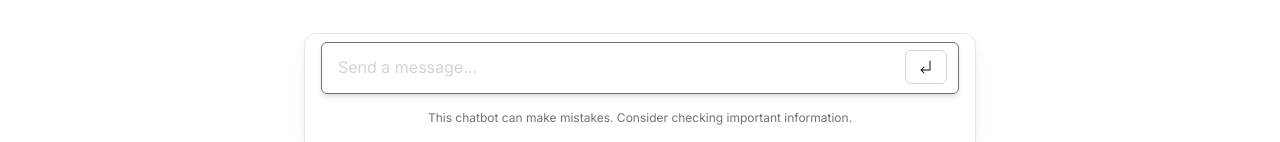
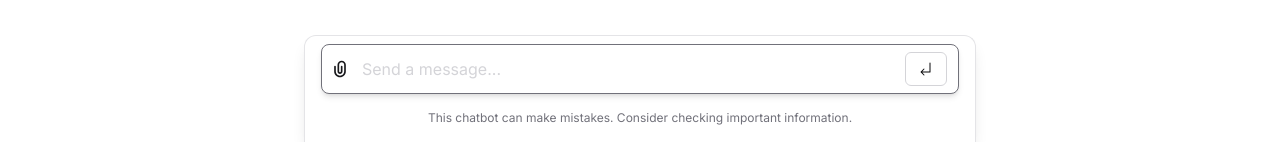
Before and after one commit to aranbruce/ai-chatbot, a Next.js app: page / in a window 1280 px wide. Shown: the part 658-800 px from the top of the page. Built offline with nearby package versions, Linux system fonts and the light colour scheme.

Commit message:
began adding file upload functionality

```diff
--- a/app/components/prompt-form.tsx
+++ b/app/components/prompt-form.tsx
@@ -1,10 +1,8 @@
 import { useRef } from 'react';
-
-// import { useChat } from 'ai/react';
 
 import Textarea from '../components/textarea';
 import Button from '../components/button';
-import Image from 'next/image';
+import UploadButton from "./upload-button";
 
 interface PromptFormProps {
   input: string;
@@ -29,6 +27,8 @@ const PromptForm = ({input, isLoading, scrollUser, handleInputChange, handleSubm
     }
   }
 
+
+
   return (
     <div className="fixed inset-x-0 bottom-0 w-full flex flex-col justify-center items-center">
       {!scrollUser &&
@@ -40,7 +40,8 @@ const PromptForm = ({input, isLoading, scrollUser, handleInputChange, handleSubm
         }
       <div className="md:mx-5 md:max-w-2xl px-4 w-full space-y-4 pb-4 pt-2 shadow-lg md:rounded-t-xl md:border border-t md:border-b-0 border-zinc-200 dark:border-zinc-800 bg-white dark:bg-zinc-950">
         <form ref={formRef} onSubmit={handleSubmit} className="relative">
-          <div className="flex relative max-h-60 w-full grow flex-col rounded-md bg-white dark:bg-zinc-900 border border-zinc-200 dark:border-zinc-700 focus-within:border-zinc-500 focus-within:dark:border-zinc-400 focus-within:shadow-md transition">
+          <div className="flex flex-col relative max-h-60 w-full grow  rounded-lg bg-white dark:bg-zinc-900 border border-zinc-200 dark:border-zinc-700 focus-within:border-zinc-500 focus-within:dark:border-zinc-400 focus-within:shadow-md transition">
+            <UploadButton />
             <Textarea
               placeholder="Send a message..."
               value={input}
@@ -54,7 +55,7 @@ const PromptForm = ({input, isLoading, scrollUser, handleInputChange, handleSubm
               ariaLabel="message"
             />
           </div>
-          <div className="absolute top-2 right-3">
+          <div className="absolute bottom-2 right-3">
             <Button disabled={isLoading} ariaLabel='Send message'>
             {isLoading ? (
                 <div className="animate-spin rounded-full h-4 w-4 border-t-2 border-zinc-950 dark:border-zinc-100"></div>
--- a/app/components/textarea.tsx
+++ b/app/components/textarea.tsx
@@ -25,14 +25,14 @@ const Textarea: FC<TextareaProps>  = ({placeholder, value, onChange, onKeyDown,
         lineHeight = parseFloat(getComputedStyle(textareaRef.current).fontSize) * 1.2;
       }
       const maxHeight = lineHeight * 5;
-      textareaRef.current.style.height = Math.min(textareaRef.current.scrollHeight, maxHeight) + 2 + "px";
+      textareaRef.current.style.height = Math.min(textareaRef.current.scrollHeight, maxHeight) + "px";
     }
   }, [value]);
 
   return (
     <textarea
       ref={textareaRef}
-      className="w-full resize-none bg-transparent pl-4 pr-16 py-3 text-md text-zinc-950 placeholder:text-zinc-300 dark:text-zinc-50 dark:placeholder:text-zinc-700"
+      className="w-full resize-none bg-transparent pl-[40px] pr-16 py-3 text-md text-zinc-950 placeholder:text-zinc-300 dark:text-zinc-50 dark:placeholder:text-zinc-700"
       rows={1}
       inputMode={"text"}
       placeholder={placeholder}
--- /dev/null
+++ b/app/components/upload-button.tsx
@@ -0,0 +1,69 @@
+import {useEffect, useState} from "react";
+
+const UploadButton = () => {
+  const [isLoading, setIsLoading] = useState(false);
+  const [file, setFile] = useState<File | null>(null);
+
+  useEffect(() => {
+    console.log("isLoading: ", isLoading);
+  }, [isLoading]);
+
+  const handleButtonClick = () => {
+    const fileInput = document.getElementById('fileInput');
+    fileInput?.click();
+  }
+
+  const handleFileChange = (event: React.ChangeEvent<HTMLInputElement>) => {
+    const fileInput = event.target as HTMLInputElement;
+    const file = fileInput.files ? fileInput.files[0] : null;
+    console.log("file: ", file?.name);
+    setFile(file);
+    setIsLoading(true);
+    // wait 3 seconds to simulate file upload
+    setTimeout(() => {
+      setIsLoading(false);
+      alert("File uploaded functionality coming soon!");
+    }, 3000);
+
+
+    // send file to /api/file-upload
+    // if (file) {
+    //   const formData = new FormData();
+    //   formData.append('file', file);
+    //   setIsLoading(true);
+    //   fetch('/api/file-upload', {
+    //     method: 'POST',
+    //     body: formData
+    //   })
+    //   .then(response => response.json())
+    //   .then(data => {
+    //     console.log(data);
+    //     setIsLoading(false);
+    //   })
+    //   .catch(error => {
+    //     console.error(error);
+    //   });
+    // }
+  }
+
+  return (
+    <div className={"display flex flex-col gap-2 items-start"}>
+      {file && (
+        <div className={`display flex flex-col gap-2 items-start transition  ${file ? "p-2" : ""}`}>
+          <div className="flex flex-row relative  bg-white dark:bg-zinc-900 shadow-sm left-0 border border-zinc-200 dark:border-zinc-700 p-3 rounded-lg text-sm  text-zinc-500 dark:text-zinc-400 text gap-2">
+            {isLoading && <div className="animate-spin rounded-full h-4 w-4 border-t-2 border-zinc-950 dark:border-zinc-100"></div>}
+            {file?.name}
+          </div>
+        </div>
+      )}
+      <input type="file" id="fileInput" className="hidden" onChange={(event: React.ChangeEvent<HTMLInputElement>) => handleFileChange(event)} />
+      <button type="button" aria-label="attach file" className="flex p-2 items-center h-fit bottom-[6px] absolute text-zinc-900 dark:text-zinc-50" onClick={() => handleButtonClick()} disabled={isLoading}>
+          <svg width="20" height="20" viewBox="0 0 24 24" fill="currentColor" xmlns="http://www.w3.org/2000/svg">
+            <path clipRule="evenodd" d="M9 7C9 4.23858 11.2386 2 14 2C16.7614 2 19 4.23858 19 7V15C19 18.866 15.866 22 12 22C8.13401 22 5 18.866 5 15V9C5 8.44772 5.44772 8 6 8C6.55228 8 7 8.44772 7 9V15C7 17.7614 9.23858 20 12 20C14.7614 20 17 17.7614 17 15V7C17 5.34315 15.6569 4 14 4C12.3431 4 11 5.34315 11 7V15C11 15.5523 11.4477 16 12 16C12.5523 16 13 15.5523 13 15V9C13 8.44772 13.4477 8 14 8C14.5523 8 15 8.44772 15 9V15C15 16.6569 13.6569 18 12 18C10.3431 18 9 16.6569 9 15V7Z" fill="currentColor"></path>
+          </svg>
+      </button>
+    </div>
+  );
+}
+
+export default UploadButton;
```
